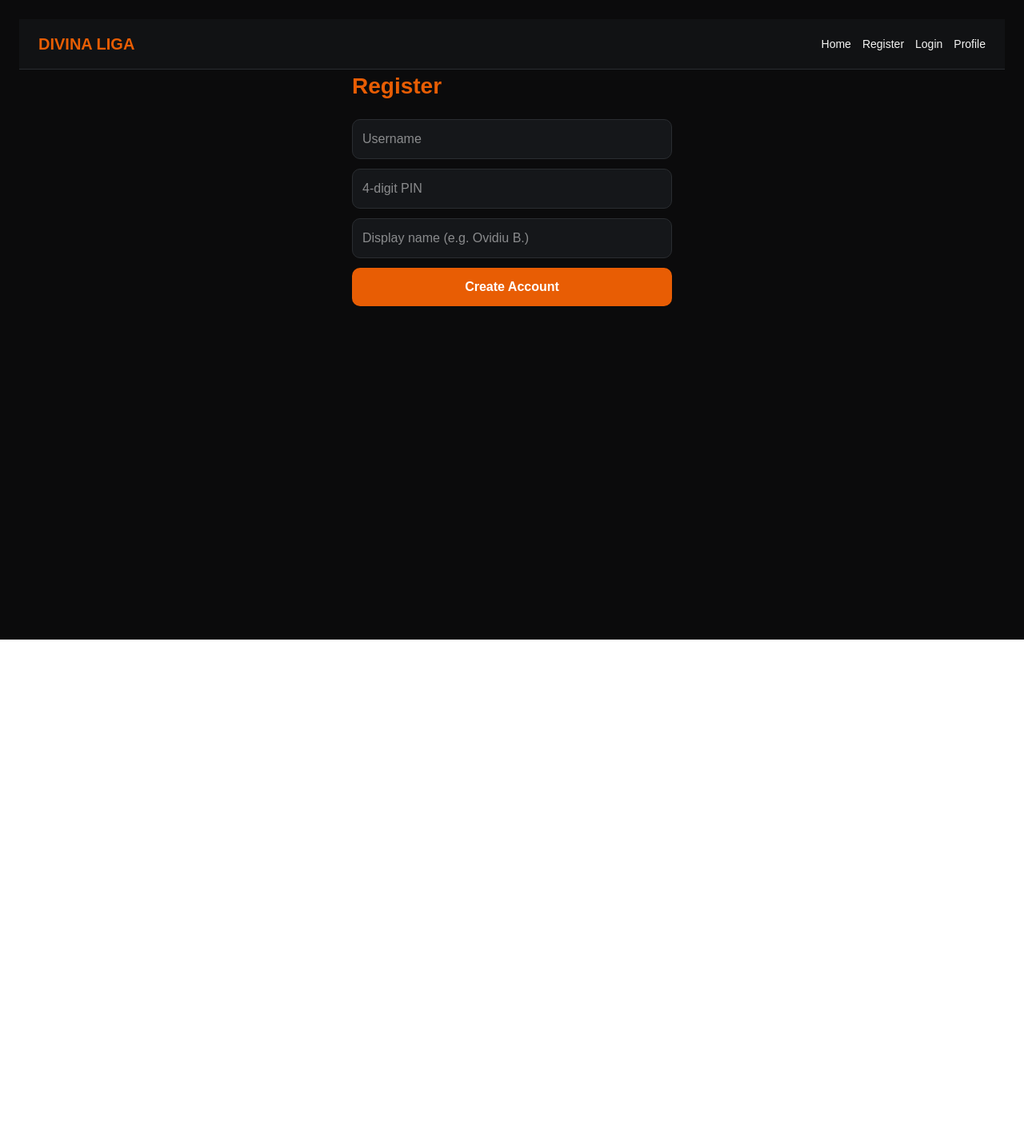
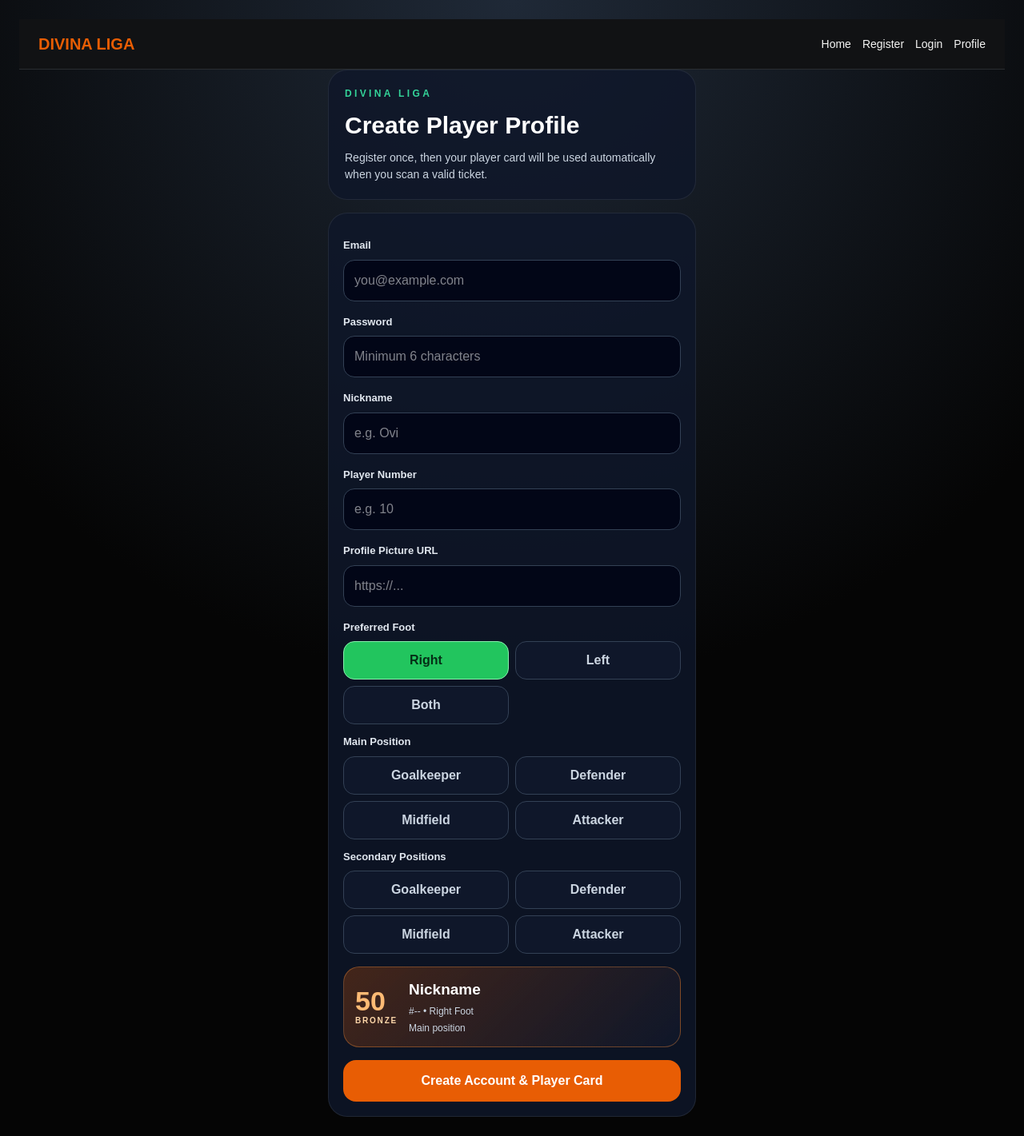
Before and after one commit to ovidiubraniscan/divinaliga, a Next.js app: page /register in a window 1280 px wide. Shown: the whole page at 80% size. Before the commit the page ends 800 px from the top, so only its background shows below. Built offline with nearby package versions, Linux system fonts and the light colour scheme.

Commit message:
register

```diff
--- a/app/register/page.tsx
+++ b/app/register/page.tsx
@@ -1,86 +1,235 @@
 'use client'
 
-import { useState } from 'react'
+import { ChangeEvent, useState } from 'react'
 import { supabase } from '@/lib/supabase'
 import NavBar from '@/components/NavBar'
 
+const POSITIONS = ['Goalkeeper', 'Defender', 'Midfield', 'Attacker'] as const
+const FEET = ['Right', 'Left', 'Both'] as const
+
+type PreferredFoot = (typeof FEET)[number]
+
 export default function Register() {
-  const [username, setUsername] = useState('')
-  const [pin, setPin] = useState('')
-  const [displayName, setDisplayName] = useState('')
+  const [email, setEmail] = useState('')
+  const [password, setPassword] = useState('')
+  const [nickname, setNickname] = useState('')
+  const [playerNumber, setPlayerNumber] = useState('')
+  const [profilePictureUrl, setProfilePictureUrl] = useState('')
+  const [preferredFoot, setPreferredFoot] = useState<PreferredFoot>('Right')
+  const [mainPosition, setMainPosition] = useState('')
+  const [secondaryPositions, setSecondaryPositions] = useState<string[]>([])
+  const [loading, setLoading] = useState(false)
   const [message, setMessage] = useState('')
+  const [success, setSuccess] = useState(false)
+
+  const toggleSecondaryPosition = (position: string) => {
+    setSecondaryPositions((current) =>
+      current.includes(position)
+        ? current.filter((item) => item !== position)
+        : [...current, position]
+    )
+  }
 
   const handleRegister = async () => {
     setMessage('')
+    setSuccess(false)
 
-    if (pin.length !== 4) {
-      setMessage('PIN must be 4 digits')
+    const cleanEmail = email.trim().toLowerCase()
+    const cleanNickname = nickname.trim()
+
+    if (!cleanEmail) {
+      setMessage('Please enter your email address.')
       return
     }
 
-    const { error } = await supabase.from('users').insert([
-      {
-        username,
-        pin,
-        display_name: displayName,
-      },
-    ])
+    if (password.length < 6) {
+      setMessage('Password must be at least 6 characters.')
+      return
+    }
 
-    if (error) {
-      setMessage(error.message)
-    } else {
-      setMessage('Account created successfully')
-      setUsername('')
-      setPin('')
-      setDisplayName('')
+    if (!cleanNickname) {
+      setMessage('Please enter your nickname.')
+      return
     }
+
+    if (!mainPosition) {
+      setMessage('Please choose your main position.')
+      return
+    }
+
+    setLoading(true)
+
+    const { data: signUpData, error: signUpError } = await supabase.auth.signUp({
+      email: cleanEmail,
+      password,
+    })
+
+    if (signUpError) {
+      setMessage(signUpError.message)
+      setLoading(false)
+      return
+    }
+
+    const userId = signUpData.user?.id
+
+    if (!userId) {
+      setMessage('Account created, but profile could not be linked yet. Please confirm your email and log in.')
+      setLoading(false)
+      return
+    }
+
+    const { error: profileError } = await supabase.from('players').insert({
+      auth_user_id: userId,
+      nickname: cleanNickname,
+      player_number: playerNumber ? Number(playerNumber) : null,
+      rating: 50,
+      profile_picture_url: profilePictureUrl.trim() || null,
+      preferred_foot: preferredFoot,
+      main_position: mainPosition,
+      secondary_positions: secondaryPositions,
+      games_played: 0,
+      goals: 0,
+      assists: 0,
+    })
+
+    if (profileError) {
+      setMessage(profileError.message)
+      setLoading(false)
+      return
+    }
+
+    setSuccess(true)
+    setMessage('Account and player profile created successfully. You can now log in and check in with your ticket.')
+    setEmail('')
+    setPassword('')
+    setNickname('')
+    setPlayerNumber('')
+    setProfilePictureUrl('')
+    setPreferredFoot('Right')
+    setMainPosition('')
+    setSecondaryPositions([])
+    setLoading(false)
   }
 
   return (
+    <main style={pageStyle}>
+      <NavBar />
 
-    <main style={{
-      minHeight: '100vh',
-      background: '#0B0B0C',
-      color: '#F5F5F4',
-      padding: '24px'
-    }}>
-        <NavBar />
-      <div style={{ maxWidth: '400px', margin: '0 auto' }}>
-        <h1 style={{ fontSize: '28px', fontWeight: 'bold', color: '#E85D04' }}>
-          Register
-        </h1>
+      <div style={containerStyle}>
+        <div style={headerCardStyle}>
+          <p style={eyebrowStyle}>DIVINA LIGA</p>
+          <h1 style={titleStyle}>Create Player Profile</h1>
+          <p style={subtitleStyle}>
+            Register once, then your player card will be used automatically when you scan a valid ticket.
+          </p>
+        </div>
 
-        <div style={{ marginTop: '20px' }}>
+        <div style={formCardStyle}>
+          <label style={labelStyle}>Email</label>
           <input
-            placeholder="Username"
-            value={username}
-            onChange={(e) => setUsername(e.target.value)}
+            placeholder="you@example.com"
+            value={email}
+            onChange={(event: ChangeEvent<HTMLInputElement>) => setEmail(event.target.value)}
+            style={inputStyle}
+            type="email"
+            autoComplete="email"
+          />
+
+          <label style={labelStyle}>Password</label>
+          <input
+            placeholder="Minimum 6 characters"
+            value={password}
+            onChange={(event: ChangeEvent<HTMLInputElement>) => setPassword(event.target.value)}
+            style={inputStyle}
+            type="password"
+            autoComplete="new-password"
+          />
+
+          <label style={labelStyle}>Nickname</label>
+          <input
+            placeholder="e.g. Ovi"
+            value={nickname}
+            onChange={(event: ChangeEvent<HTMLInputElement>) => setNickname(event.target.value)}
             style={inputStyle}
           />
 
+          <label style={labelStyle}>Player Number</label>
           <input
-            placeholder="4-digit PIN"
-            value={pin}
-            onChange={(e) => setPin(e.target.value)}
-            maxLength={4}
+            placeholder="e.g. 10"
+            value={playerNumber}
+            onChange={(event: ChangeEvent<HTMLInputElement>) => setPlayerNumber(event.target.value.replace(/\D/g, ''))}
+            style={inputStyle}
+            inputMode="numeric"
+          />
+
+          <label style={labelStyle}>Profile Picture URL</label>
+          <input
+            placeholder="https://..."
+            value={profilePictureUrl}
+            onChange={(event: ChangeEvent<HTMLInputElement>) => setProfilePictureUrl(event.target.value)}
             style={inputStyle}
           />
 
-          <input
-            placeholder="Display name (e.g. Ovidiu B.)"
-            value={displayName}
-            onChange={(e) => setDisplayName(e.target.value)}
-            style={inputStyle}
-          />
+          <label style={labelStyle}>Preferred Foot</label>
+          <div style={buttonGridStyle}>
+            {FEET.map((foot) => (
+              <button
+                key={foot}
+                type="button"
+                onClick={() => setPreferredFoot(foot)}
+                style={preferredFoot === foot ? activeChoiceStyle : choiceStyle}
+              >
+                {foot}
+              </button>
+            ))}
+          </div>
 
-          <button onClick={handleRegister} style={buttonStyle}>
-            Create Account
+          <label style={labelStyle}>Main Position</label>
+          <div style={buttonGridStyle}>
+            {POSITIONS.map((position) => (
+              <button
+                key={position}
+                type="button"
+                onClick={() => setMainPosition(position)}
+                style={mainPosition === position ? activeChoiceStyle : choiceStyle}
+              >
+                {position}
+              </button>
+            ))}
+          </div>
+
+          <label style={labelStyle}>Secondary Positions</label>
+          <div style={buttonGridStyle}>
+            {POSITIONS.map((position) => (
+              <button
+                key={position}
+                type="button"
+                onClick={() => toggleSecondaryPosition(position)}
+                style={secondaryPositions.includes(position) ? activeChoiceStyle : choiceStyle}
+              >
+                {position}
+              </button>
+            ))}
+          </div>
+
+          <div style={previewCardStyle}>
+            <div>
+              <p style={previewRatingStyle}>50</p>
+              <p style={previewTierStyle}>BRONZE</p>
+            </div>
+            <div style={{ flex: 1 }}>
+              <p style={previewNameStyle}>{nickname || 'Nickname'}</p>
+              <p style={previewMetaStyle}>#{playerNumber || '--'} • {preferredFoot} Foot</p>
+              <p style={previewMetaStyle}>{mainPosition || 'Main position'}</p>
+            </div>
+          </div>
+
+          <button onClick={handleRegister} style={loading ? disabledButtonStyle : buttonStyle} disabled={loading}>
+            {loading ? 'Creating Profile...' : 'Create Account & Player Card'}
           </button>
 
           {message && (
-            <p style={{ marginTop: '12px', color: '#F87272' }}>
-              {message}
-            </p>
+            <p style={success ? successMessageStyle : errorMessageStyle}>{message}</p>
           )}
         </div>
       </div>
@@ -88,23 +237,162 @@ export default function Register() {
   )
 }
 
+const pageStyle = {
+  minHeight: '100vh',
+  background: 'radial-gradient(circle at top, #1F2937, #050505 55%)',
+  color: '#F5F5F4',
+  padding: '24px',
+} as const
+
+const containerStyle = {
+  maxWidth: '460px',
+  margin: '0 auto',
+} as const
+
+const headerCardStyle = {
+  padding: '20px',
+  borderRadius: '24px',
+  background: 'rgba(15, 23, 42, 0.78)',
+  border: '1px solid rgba(255,255,255,0.08)',
+  marginBottom: '16px',
+} as const
+
+const eyebrowStyle = {
+  fontSize: '12px',
+  letterSpacing: '0.28em',
+  color: '#34D399',
+  fontWeight: 900,
+  marginBottom: '8px',
+} as const
+
+const titleStyle = {
+  fontSize: '30px',
+  fontWeight: 900,
+  color: '#FFFFFF',
+  margin: 0,
+} as const
+
+const subtitleStyle = {
+  fontSize: '14px',
+  color: '#CBD5E1',
+  marginTop: '8px',
+  lineHeight: 1.5,
+} as const
+
+const formCardStyle = {
+  padding: '18px',
+  borderRadius: '24px',
+  background: 'rgba(15, 23, 42, 0.84)',
+  border: '1px solid rgba(255,255,255,0.08)',
+} as const
+
+const labelStyle = {
+  display: 'block',
+  fontSize: '13px',
+  fontWeight: 800,
+  color: '#E2E8F0',
+  marginBottom: '8px',
+  marginTop: '12px',
+} as const
+
 const inputStyle = {
   width: '100%',
-  padding: '12px',
-  marginBottom: '12px',
-  borderRadius: '10px',
-  border: '1px solid #2A2D31',
-  background: '#15171A',
-  color: 'white'
-}
+  padding: '13px',
+  marginBottom: '4px',
+  borderRadius: '14px',
+  border: '1px solid #334155',
+  background: '#020617',
+  color: 'white',
+  outline: 'none',
+} as const
+
+const buttonGridStyle = {
+  display: 'grid',
+  gridTemplateColumns: '1fr 1fr',
+  gap: '8px',
+  marginBottom: '6px',
+} as const
+
+const choiceStyle = {
+  padding: '11px',
+  borderRadius: '14px',
+  border: '1px solid #334155',
+  background: '#0F172A',
+  color: '#CBD5E1',
+  fontWeight: 800,
+  cursor: 'pointer',
+} as const
+
+const activeChoiceStyle = {
+  ...choiceStyle,
+  background: '#22C55E',
+  border: '1px solid #86EFAC',
+  color: '#052E16',
+} as const
 
 const buttonStyle = {
   width: '100%',
-  padding: '12px',
+  padding: '14px',
+  marginTop: '16px',
   background: '#E85D04',
   border: 'none',
-  borderRadius: '10px',
+  borderRadius: '16px',
   color: 'white',
-  fontWeight: 'bold',
-  cursor: 'pointer'
-}
+  fontWeight: 900,
+  cursor: 'pointer',
+} as const
+
+const disabledButtonStyle = {
+  ...buttonStyle,
+  opacity: 0.65,
+  cursor: 'not-allowed',
+} as const
+
+const previewCardStyle = {
+  display: 'flex',
+  alignItems: 'center',
+  gap: '14px',
+  marginTop: '16px',
+  padding: '14px',
+  borderRadius: '20px',
+  background: 'linear-gradient(135deg, rgba(146, 64, 14, 0.42), rgba(15, 23, 42, 0.95))',
+  border: '1px solid rgba(251, 146, 60, 0.35)',
+} as const
+
+const previewRatingStyle = {
+  fontSize: '34px',
+  lineHeight: 1,
+  fontWeight: 900,
+  color: '#FDBA74',
+} as const
+
+const previewTierStyle = {
+  fontSize: '10px',
+  letterSpacing: '0.18em',
+  fontWeight: 900,
+  color: '#FED7AA',
+} as const
+
+const previewNameStyle = {
+  fontSize: '19px',
+  fontWeight: 900,
+  color: '#FFFFFF',
+} as const
+
+const previewMetaStyle = {
+  fontSize: '12px',
+  color: '#CBD5E1',
+  marginTop: '3px',
+} as const
+
+const errorMessageStyle = {
+  marginTop: '12px',
+  color: '#FCA5A5',
+  fontWeight: 700,
+} as const
+
+const successMessageStyle = {
+  marginTop: '12px',
+  color: '#86EFAC',
+  fontWeight: 700,
+} as const
```
